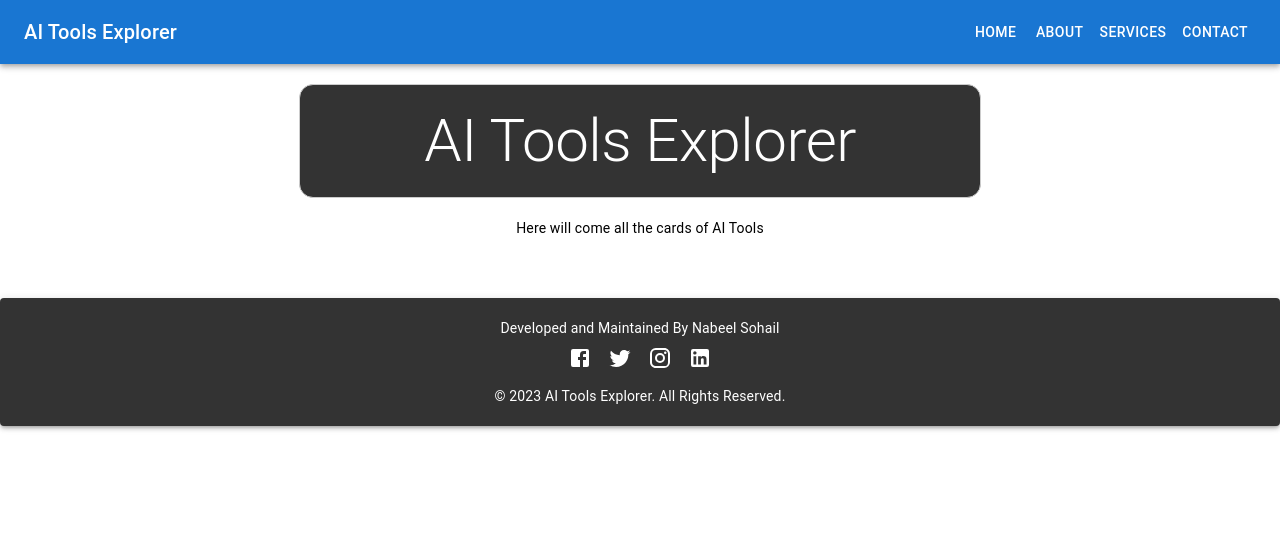
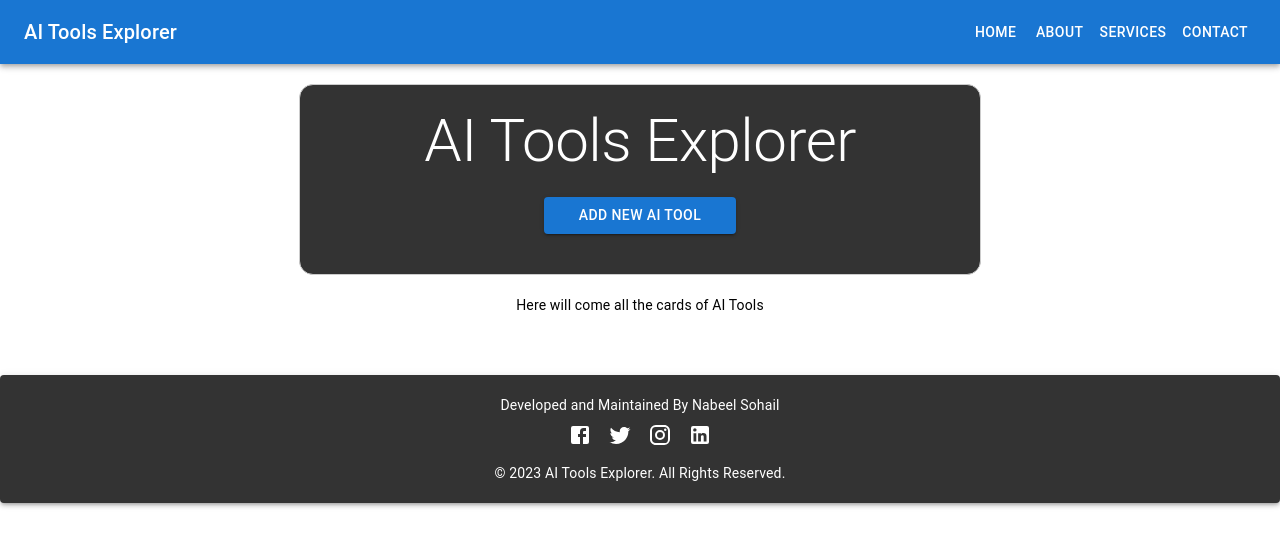
Before and after one commit to NabeelSohail-30/AI-Tools-Explorer, a React (Create React App) app in the folder client/myapp/: page /explorer in a window 1280 px wide. Shown: the top 546 px of the page. Built offline with nearby package versions, Linux system fonts and the light colour scheme.

Commit message:
some changes made

```diff
--- a/client/myapp/src/components/explorer.jsx
+++ b/client/myapp/src/components/explorer.jsx
@@ -1,5 +1,5 @@
 import React from "react";
-import { Typography, Box } from "@mui/material";
+import { Typography, Box, Button } from "@mui/material";
 
 import Header from "./header";
 import FooterComponent from "./footer";
@@ -22,10 +22,21 @@ const Explorer = () => {
       <Box
         style={containerStyle}
         display={"flex"}
+        flexDirection={"column"}
         justifyContent={"center"}
         textAlign={"center"}
       >
         <Typography variant="h2">AI Tools Explorer</Typography>
+        <Button
+          variant="contained"
+          href="/addtool"
+          sx={{
+            margin: "20px auto",
+            width: "30%",
+          }}
+        >
+          Add New AI Tool
+        </Button>
       </Box>
       <AItools />
       <FooterComponent />
```
